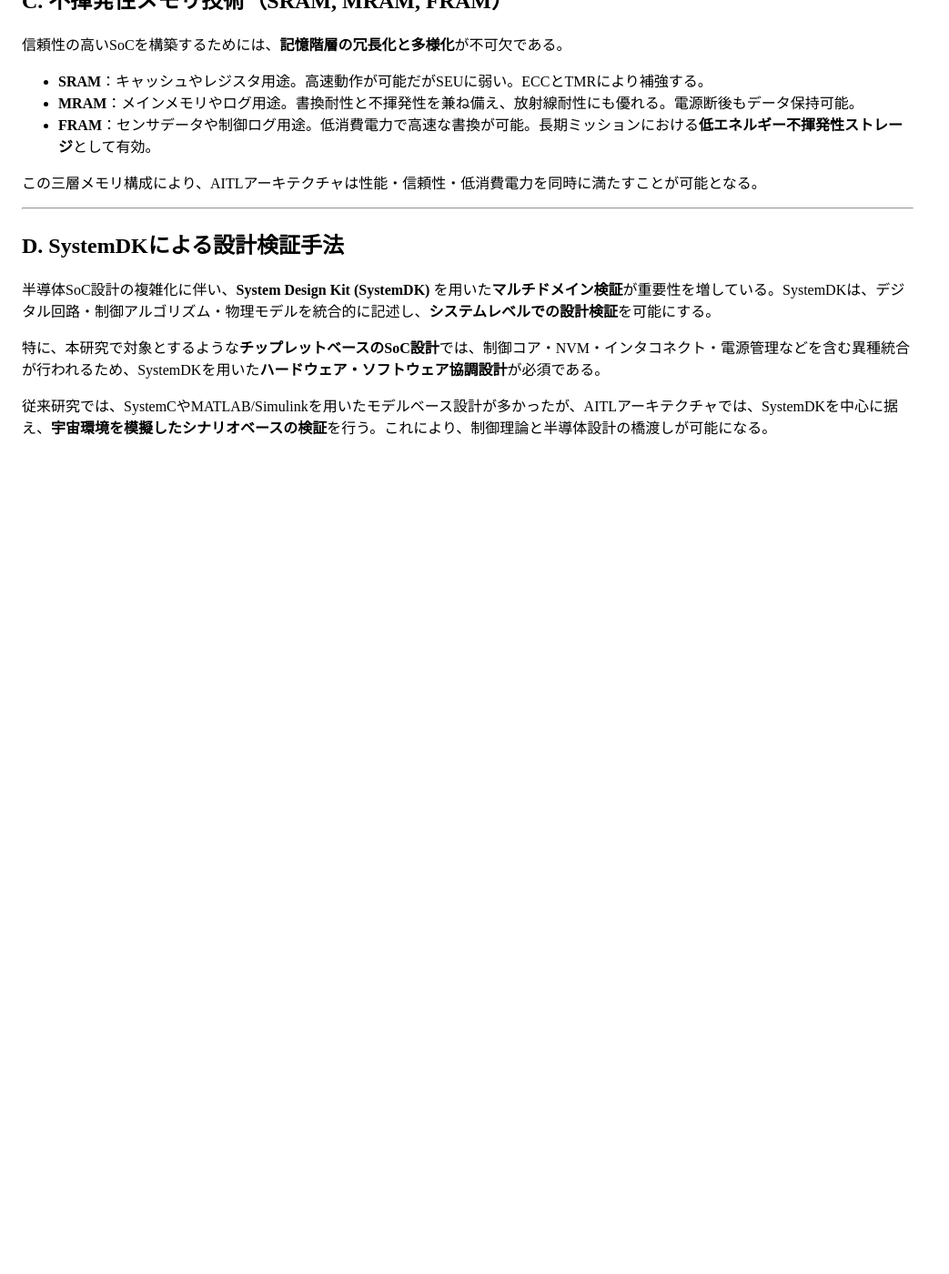
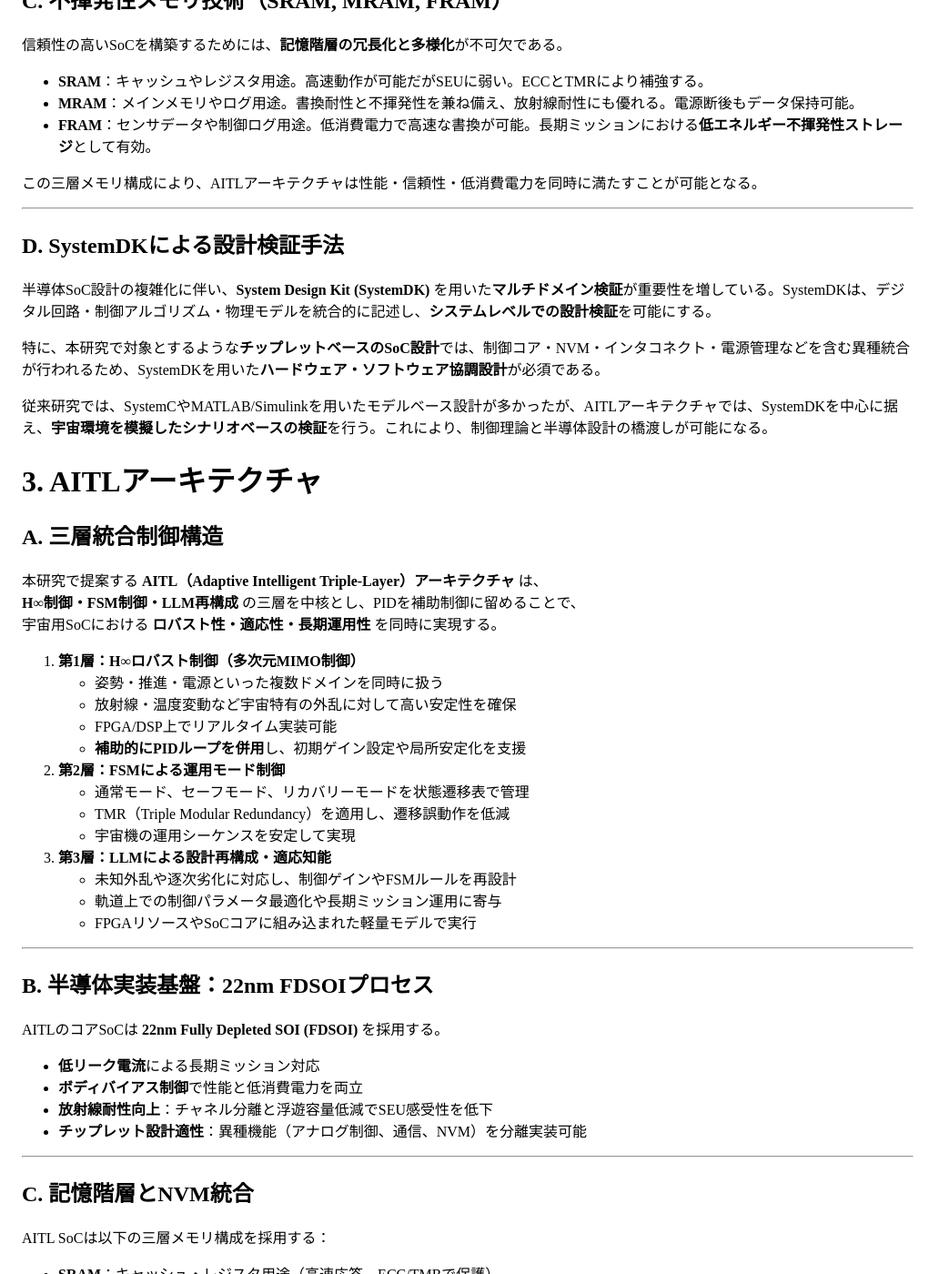
Before and after one commit to Samizo-AITL/AITL-H, a Jekyll site: the page built from PoC/space/paper/total.md, in a window 1280 px wide and 1400 px high, scrolled down 1542 px. Shown: the whole window at 91% size, without its empty margins (0-1043 px from the left). Built offline with Jekyll 4.4.1, drawn with Linux system fonts in a browser that asks for light colours; our own code applies the rules of GitHub Pages for plain Markdown files; before the commit the page ends 2071 px from its top, so only the background shows below that; some of the changed text lies outside the part shown.

Commit message:
Update total.md

```diff
--- a/PoC/space/paper/total.md
+++ b/PoC/space/paper/total.md
@@ -55,3 +55,71 @@
 特に、本研究で対象とするような**チップレットベースのSoC設計**では、制御コア・NVM・インタコネクト・電源管理などを含む異種統合が行われるため、SystemDKを用いた**ハードウェア・ソフトウェア協調設計**が必須である。
 
 従来研究では、SystemCやMATLAB/Simulinkを用いたモデルベース設計が多かったが、AITLアーキテクチャでは、SystemDKを中心に据え、**宇宙環境を模擬したシナリオベースの検証**を行う。これにより、制御理論と半導体設計の橋渡しが可能になる。
+
+# 3. AITLアーキテクチャ
+
+## A. 三層統合制御構造
+
+本研究で提案する **AITL（Adaptive Intelligent Triple-Layer）アーキテクチャ** は、
+**H∞制御・FSM制御・LLM再構成** の三層を中核とし、PIDを補助制御に留めることで、
+宇宙用SoCにおける **ロバスト性・適応性・長期運用性** を同時に実現する。
+
+1. **第1層：H∞ロバスト制御（多次元MIMO制御）**
+   - 姿勢・推進・電源といった複数ドメインを同時に扱う
+   - 放射線・温度変動など宇宙特有の外乱に対して高い安定性を確保
+   - FPGA/DSP上でリアルタイム実装可能
+   - **補助的にPIDループを併用**し、初期ゲイン設定や局所安定化を支援
+
+2. **第2層：FSMによる運用モード制御**
+   - 通常モード、セーフモード、リカバリーモードを状態遷移表で管理
+   - TMR（Triple Modular Redundancy）を適用し、遷移誤動作を低減
+   - 宇宙機の運用シーケンスを安定して実現
+
+3. **第3層：LLMによる設計再構成・適応知能**
+   - 未知外乱や逐次劣化に対応し、制御ゲインやFSMルールを再設計
+   - 軌道上での制御パラメータ最適化や長期ミッション運用に寄与
+   - FPGAリソースやSoCコアに組み込まれた軽量モデルで実行
+
+---
+
+## B. 半導体実装基盤：22nm FDSOIプロセス
+
+AITLのコアSoCは **22nm Fully Depleted SOI (FDSOI)** を採用する。
+
+- **低リーク電流**による長期ミッション対応
+- **ボディバイアス制御**で性能と低消費電力を両立
+- **放射線耐性向上**：チャネル分離と浮遊容量低減でSEU感受性を低下
+- **チップレット設計適性**：異種機能（アナログ制御、通信、NVM）を分離実装可能
+
+---
+
+## C. 記憶階層とNVM統合
+
+AITL SoCは以下の三層メモリ構成を採用する：
+
+- **SRAM**：キャッシュ・レジスタ用途（高速応答、ECC/TMRで保護）
+- **MRAM**：主要プログラム・長期データ保持（放射線耐性・高信頼性）
+- **FRAM**：制御ログや逐次書換用（低消費電力・高速アクセス）
+
+この構成により、**高速制御・長期保持・低消費電力**の要件を同時に満たす。
+
+---
+
+## D. SystemDKによる統合設計検証
+
+- **チップレット設計**：SoCコア、NVM、電源管理、通信IFを統合
+- **マルチドメインシミュレーション**：H∞制御、FSM遷移、LLM再構成を同一フレームで検証
+- **宇宙環境シナリオ**：放射線SEU注入、温度変動、電源ドロップを再現
+
+これにより、**設計・実装・実証を一貫化した開発フロー**を確立。
+
+---
+
+## E. 宇宙機適用における意義
+
+- **制御面**：H∞制御による多次元安定化、FSMによる安全運用、LLMによる適応更新
+- **ハード面**：22nm FDSOIによる低消費電力・高耐性
+- **実装面**：SRAM/MRAM/FRAMのハイブリッド記憶で信頼性強化
+- **設計面**：SystemDKによるチップレット設計とシナリオ検証
+
+AITLは、**制御・実装・設計を統合した新しい宇宙用SoCアーキテクチャ**として位置づけられる。
```
